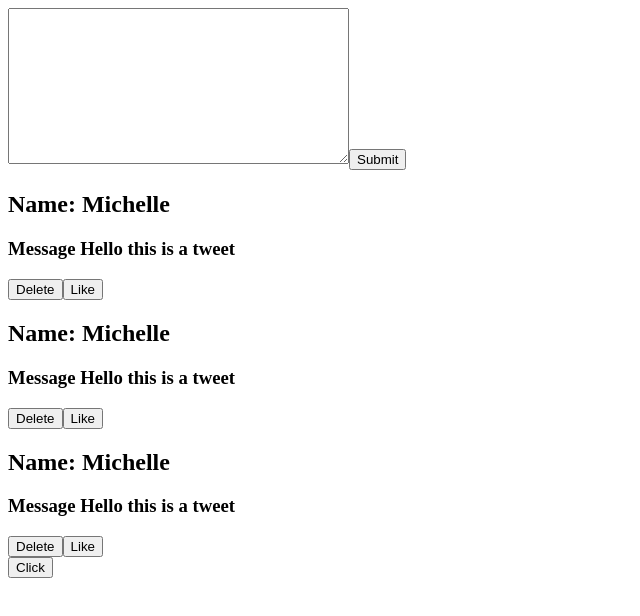
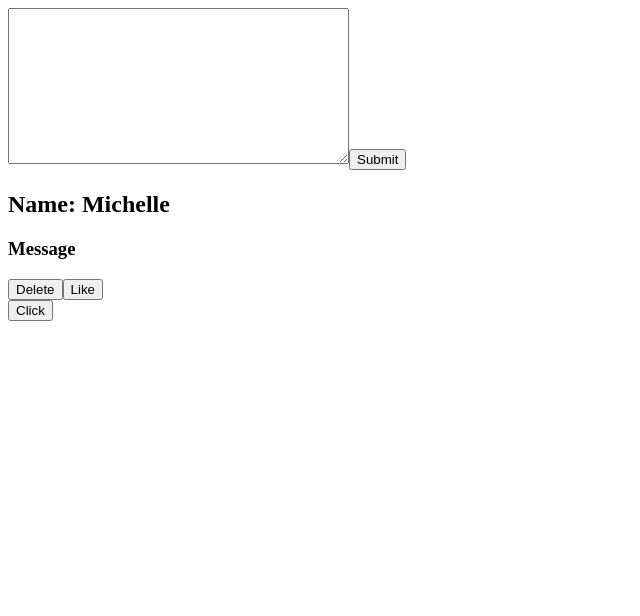
Before and after one commit to michellelclement/react-starter, a React (Create React App) app: page / in a window 1280 px wide. Shown: the top 616 px of the page, without its empty margins (0-640 px from the left). Built offline with nearby package versions, Linux system fonts and the light colour scheme.

Commit message:
State lifting

```diff
--- a/src/App.js
+++ b/src/App.js
@@ -10,10 +10,18 @@ function App() {
   const [name, setName] = useState("Michelle");
   const message = "Hello this is a tweet";
 
+  const [textInput, setTextInput] = useState("");
+  const [tweets, setTweets] = useState([]);
+
   return (
     <div>
-      <CreateTweet />
-      <TweetList setName={setName} name={name} message={message} />
+      <CreateTweet
+        textInput={textInput}
+        setTextInput={setTextInput}
+        tweets={tweets}
+        setTweets={setTweets}
+      />
+      <TweetList setName={setName} name={name} tweets={tweets} />
     </div>
   );
 }
--- a/src/components/CreateTweet.js
+++ b/src/components/CreateTweet.js
@@ -1,16 +1,19 @@
 import React, { useState } from "react";
 
-const CreateTweet = () => {
-  //State
-  const [textInput, setTextInput] = useState("");
-
+const CreateTweet = ({ tweets, setTweets, textInput, setTextInput }) => {
   //functions
   const userInputHander = (e) => {
     setTextInput(e.target.value);
   };
 
+  const submitTweetHandler = (e) => {
+    e.preventDefault();
+    setTweets([...tweets, textInput]);
+    setTextInput("");
+  };
+
   return (
-    <form>
+    <form onSubmit={submitTweetHandler}>
       <textarea
         value={textInput}
         onChange={userInputHander}
--- a/src/components/TweetList.js
+++ b/src/components/TweetList.js
@@ -1,12 +1,10 @@
 import React from "react";
 import Tweet from "./Tweet";
 
-const TweetList = ({ name, message, setName }) => {
+const TweetList = ({ name, tweets, setName }) => {
   return (
     <div className="tweet-list">
-      <Tweet name={name} message={message} />
-      <Tweet name={name} message={message} />
-      <Tweet name={name} message={message} />
+      <Tweet name={name} />
       <button onClick={() => setName("JOHN")}>Click</button>
     </div>
   );
```
